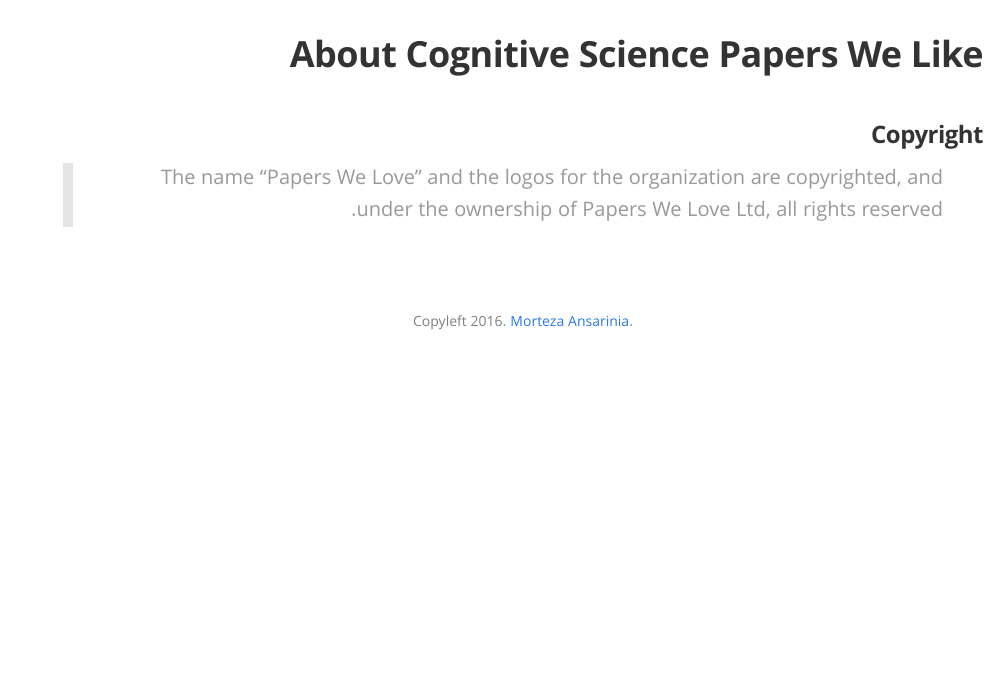
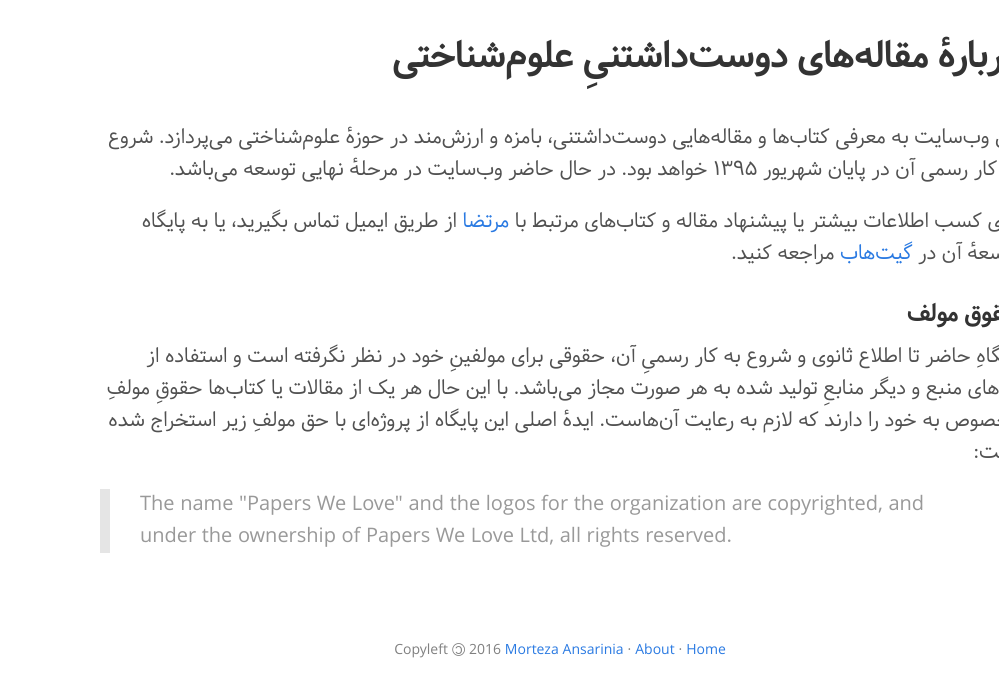
Before and after one commit to morteza/cog.onto.ir, a Jekyll site: the page built from about.md, in a window 1280 px wide. Shown: the top 697 px of the page, without its empty margins (281-1280 px from the left). Built offline with Jekyll 4.4.1, drawn with Linux system fonts in a browser that asks for light colours.

Commit message:
Footer and copyleft sign.

```diff
--- a/_layouts/default.html
+++ b/_layouts/default.html
@@ -15,7 +15,7 @@
   </div>
   <div class="ui hidden divider" style="height:45px;"></div>
   <footer style="direction:ltr; text-align:center; color: grey; font-size: 0.7rem">
-    Copyleft 2016. <a class="small" href="http://github.com/morteza">Morteza Ansarinia</a>.
+    Copyleft <span class="copyleft">&copy;</span> 2016 <a class="small" href="http://github.com/morteza">Morteza Ansarinia</a> &middot; <a class="small" href="/about">About</a> &middot; <a class="small" href="/">Home</a>
   </footer>
   <div class="ui hidden divider" style="height:25px;"></div>
   {% include analytics.html %}
--- /dev/null
+++ b/_layouts/page_fa.html
@@ -0,0 +1,12 @@
+---
+layout: default
+---
+<header class="masthead" style="direction:rtl">
+  <h1 class="masthead-title--small">
+    <a href="{{ site.baseurl }}/">{{ site.name }}</a>
+  </h1>
+</header>
+<div class="content page" style="direction:rtl">
+  <h1 class="page-title">{{ page.title }}</h1>
+  {{ content }}
+</div>
--- a/about.md
+++ b/about.md
@@ -1,11 +1,19 @@
 ---
-layout: page
-title: About Cognitive Science Papers We Like
+layout: page_fa
+title: دربارهٔ مقاله‌های دوست‌داشتنیِ علوم‌شناختی
 permalink: /about/
 ---
 
 
+این وب‌سایت به معرفی کتاب‌ها و مقاله‌هایی دوست‌داشتنی، بامزه و ارزش‌مند در حوزهٔ علوم‌شناختی می‌پردازد. شروع به کار رسمی آن در پایان شهریور ۱۳۹۵ خواهد بود. در حال حاضر وب‌سایت در مرحلهٔ نهایی توسعه می‌باشد.
 
-### Copyright
+برای کسب اطلاعات بیشتر یا پیشنهاد مقاله و کتاب‌های مرتبط با [مرتضا](mailto:ansarinia@me.com) از طریق ایمیل تماس بگیرید، یا به پایگاه توسعهٔ آن در [گیت‌هاب](http://github.com/morteza/cog.onto.ir) مراجعه کنید.
 
->The name "Papers We Love" and the logos for the organization are copyrighted, and under the ownership of Papers We Love Ltd, all rights reserved.
+
+### حقوق مولف
+
+پایگاهِ حاضر تا اطلاع ثانوی و شروع به کار رسمیِ آن، حقوقی برای مولفینِ خود در نظر نگرفته است و استفاده از کُدهای منبع و دیگر منابعِ تولید شده به هر صورت مجاز می‌باشد. با این حال هر یک از مقالات یا کتاب‌ها حقوقِ مولفِ مخصوص به خود را دارند که لازم به رعایت آن‌هاست. ایدهٔ اصلی این پایگاه از پروژه‌ای با حق مولفِ زیر استخراج شده است:
+
+<blockquote style="direction:ltr">
+The name "Papers We Love" and the logos for the organization are copyrighted, and under the ownership of Papers We Love Ltd, all rights reserved.
+</blockquote>
--- a/css/main.scss
+++ b/css/main.scss
@@ -95,6 +95,12 @@ a.farsi.continue:hover, a.english.continue:hover {
   text-align: center;
 }
 
+.copyleft {
+  font: 18px Arial, sans-serif;
+  display:inline-block;
+  transform: rotate(180deg);
+}
+
 // Minima also includes a mixin for defining media queries.
 // Use media queries like this:
 // @include media-query($on-palm) {
```
